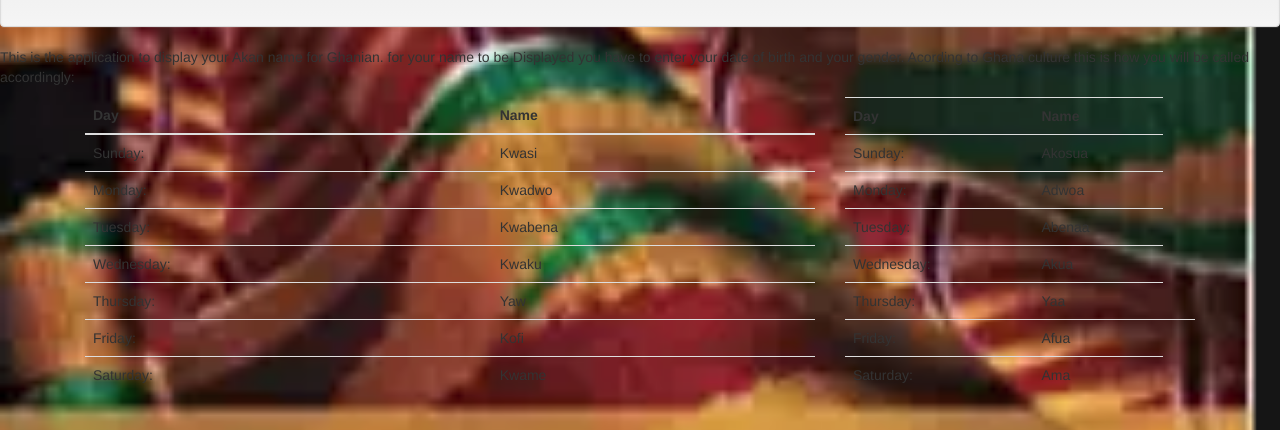
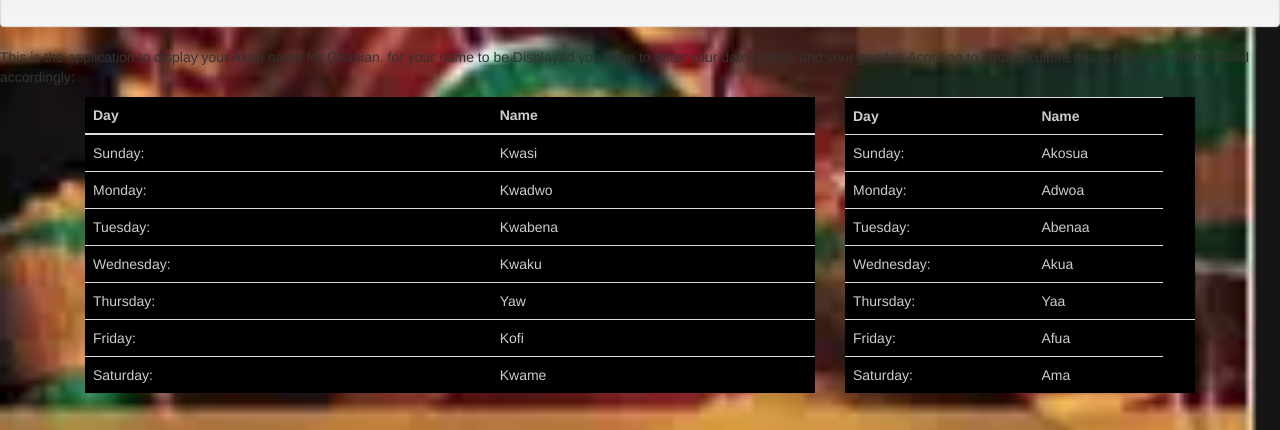
Before and after one commit to laetitia123/Akan-Name, a plain HTML site: page index.html in a window 1280 px wide. Shown: the part 83-513 px from the top of the page. Drawn offline with nearby package versions, Linux system fonts and the light colour scheme.

Commit message:
dark color added in table

```diff
--- a/CSS/style.css
+++ b/CSS/style.css
@@ -2,6 +2,10 @@ body{
   height:800px;
   background-image:url('../images/akan2.png');
   background-size:cover;
+}
+.table-dark{
+  color: #ccc;
+  background-color: black;
 }
 form{
   padding-left:10px;
```
